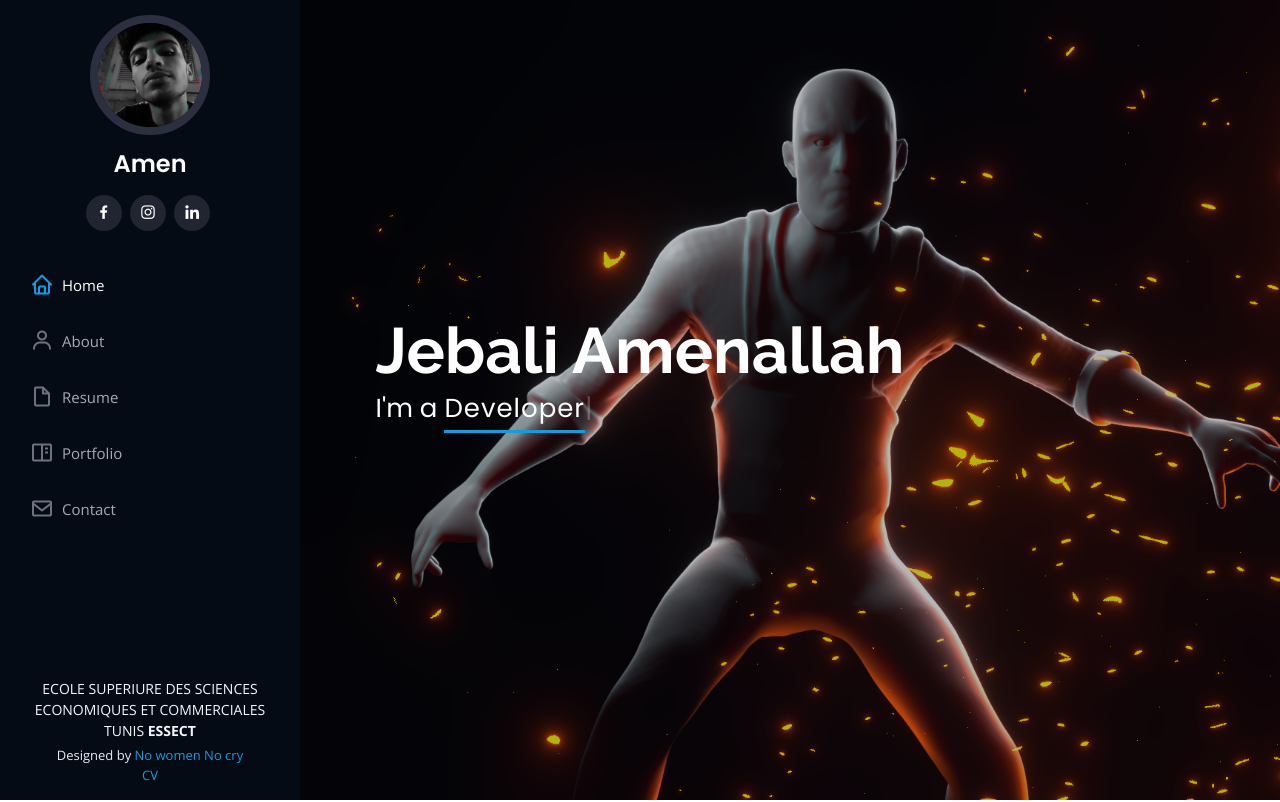
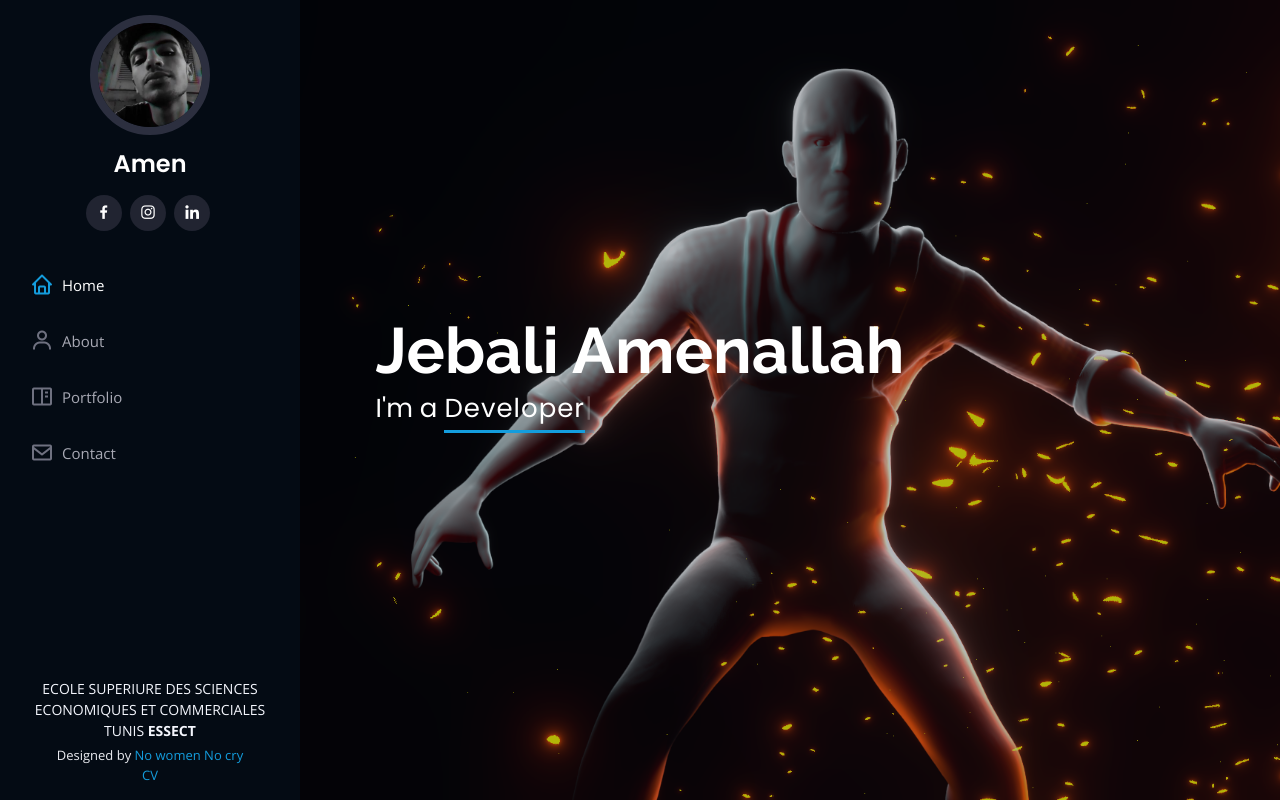
Before and after one commit to JbeliAmenallah/AI, a plain HTML site: page index.html in a window 1280 px wide. Shown: the top 802 px of the page. Drawn offline with nearby package versions, Linux system fonts and the light colour scheme.

Commit message:
Update index.html

```diff
--- a/index.html
+++ b/index.html
@@ -41,7 +41,6 @@
                 <ul>
                   <li class="active"><a href="index.html"><i class="bx bx-home"></i> <span>Home</span></a></li>
                   <li><a href="#about"><i class="bx bx-user"></i> <span>About</span></a></li>
-                  <li><a href="#resume"><i class="bx bx-file-blank"></i> <span>Resume</span></a></li>
                   <li><a href="#portfolio"><i class="bx bx-book-content"></i> Portfolio</a></li>
                   <li><a href="#contact"><i class="bx bx-envelope"></i> Contact</a></li>
 
```
